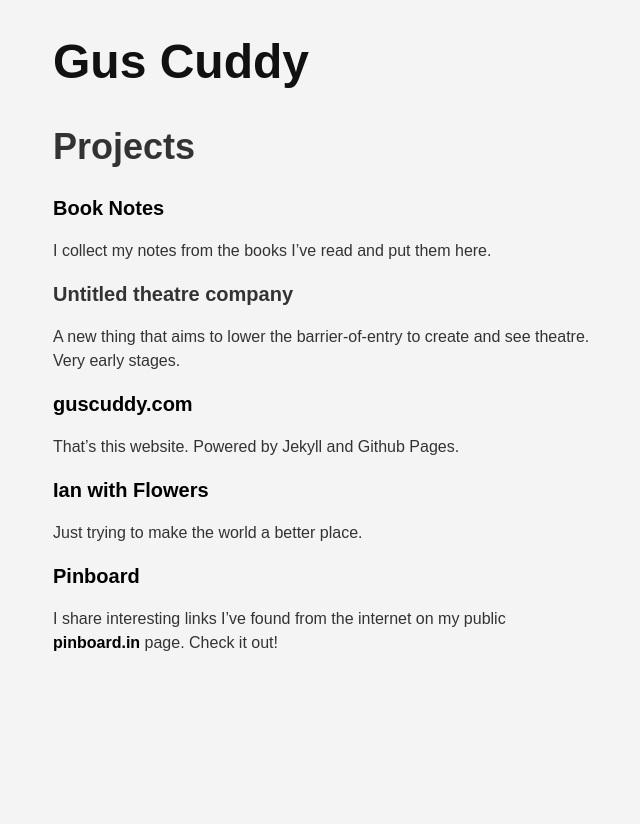
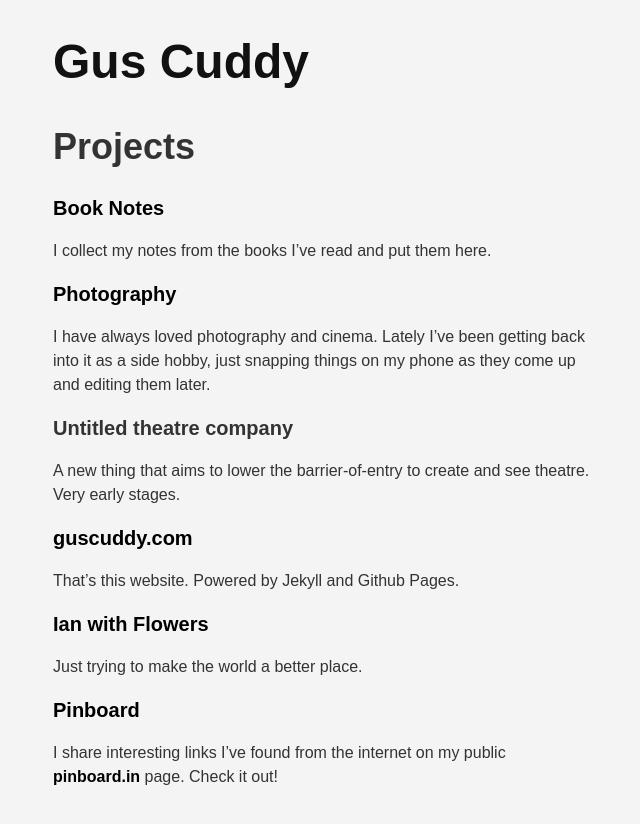
Before and after one commit to gcuddy/gcuddy.github.io, a Jekyll site: the page built from projects.md, in a window 1280 px wide. Shown: the top 824 px of the page, without its empty margins (11-651 px from the left). Built offline with Jekyll 4.4.1, drawn with Linux system fonts in a browser that asks for light colours; nearby versions of some CDN libraries; library files that are not in the unit come from our copies.

Commit message:
Added photography.

```diff
--- a/projects.md
+++ b/projects.md
@@ -11,6 +11,11 @@
 {: .f4}
 
 I collect my notes from the books I've read and put them here.
+
+# [Photography](/photo)
+{: .f4}
+
+I have always loved photography and cinema. Lately I've been getting back into it as a side hobby, just snapping things on my phone as they come up and editing them later.
 
 # Untitled theatre company
 {: .f4}
```
Also changed, not shown: 1 other file.
